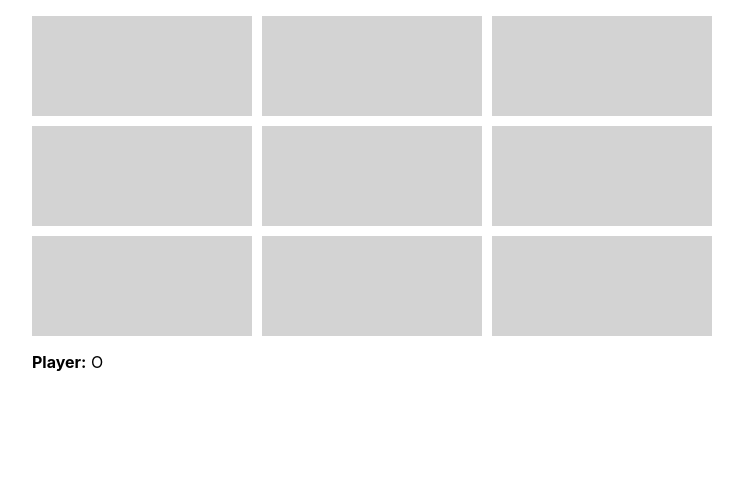
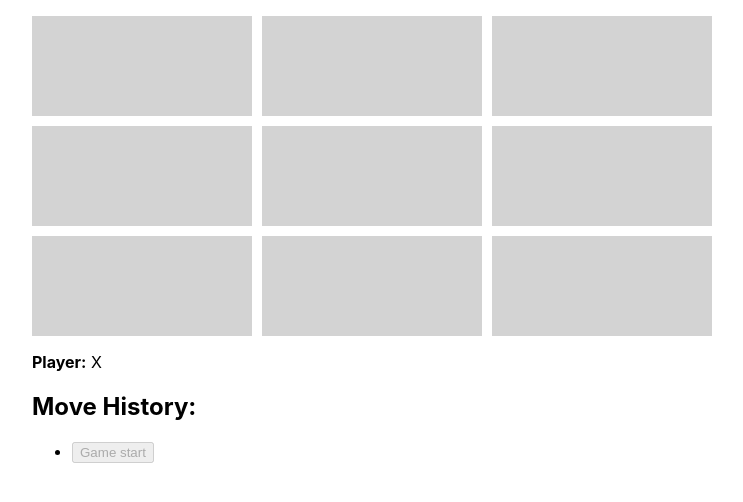
Before and after one commit to hieupdt/react-tic-toc, a React (Create React App) app: page / in a window 1280 px wide. Shown: the top 502 px of the page, without its empty margins (268-1011 px from the left). Built offline with nearby package versions, Linux system fonts and the light colour scheme.

Commit message:
finished Basic State

```diff
--- a/src/App.js
+++ b/src/App.js
@@ -44,16 +44,59 @@ function Player({ player }) {
     );
 }
 
+function MoveHistory(props) {
+    const { history, setCellsAndHistory ,setCount} = props;
+    const lastIndexHistory = history.length - 1;
+
+    const handleClick = (index) => {
+        if (lastIndexHistory == index) {
+            return;
+        }
+        const prevHistory = history.slice(0, index + 1);
+        console.log(prevHistory);
+
+        let lastHistory = getLastItem(prevHistory);
+        setCellsAndHistory(lastHistory, prevHistory);
+        setCount(history.length);
+    }
+    return (
+        <div className="move-history">
+            <h2>Move History:</h2>
+            <ul>
+                {history.map((step, index) => {
+                    const desc = index ? `index #${index} (${index % 2 === 0 ? 'player X' : 'player O'})` : 'Game start';
+                    return (
+                        <li key={`history-tab-${index}`} onClick={() => handleClick(index)} >
+                           <button disabled={lastIndexHistory == index ? 'disabled' : ''}>{desc}</button>
+                        </li>
+                    );
+                })}
+            </ul>
+        </div>
+    );
+}
+
 function Cell(props) {
-    const { cell, index, count, setCount, history, setHistory,setCurrentPlayer } = props;
-    const [type, setType] = useState('');
+    const { value, handleClick } = props;
+    return (
+        <div className={`board__cell ${value ? `board__cell--${value}` : ''}`} onClick={handleClick}>
+            {value}
+        </div>
+    );
+}
 
-    const handleClick = () => {
 
+function App() {
+    let initializeValues = new Array(9).fill(null);
+    const [cells, setCells] = useState(initializeValues);
+    const [currentPlayer, setCurrentPlayer] = useState('');
+    const [count, setCount] = useState(0);
+    const [history, setHistory] = useState([initializeValues]);
+    const [type, setType] = useState(null);
+
+    const handleCellClick = (index) => {
         let lastHistory = getLastItem(history);
-
         if (lastHistory[index]) return;
-
         setCount(count + 1);
         let _type = (count % 2) ? 'O' : 'X';
         setCurrentPlayer(_type);
@@ -61,43 +104,28 @@ function Cell(props) {
         lastHistory[index] = _type;
         const newHistory = [...lastHistory];
         const updatedHistory = [...history, newHistory];
-        setHistory(updatedHistory);
+        setCellsAndHistory(newHistory, updatedHistory);
     }
 
-    return (
-        <div className={`board__cell ${type ? `board__cell--${type}` : ''}`} onClick={handleClick}>
-            {type}
-        </div>
-    );
-}
-
-
-function App() {
-    let initializeValues = new Array(9).fill(null);
-    const [cells, setCell] = useState(initializeValues);
-    const [currentPlayer, setCurrentPlayer] = useState('');
-    const [count, setCount] = useState(1);
-    const [history, setHistory] = useState([initializeValues]);
+    const setCellsAndHistory = (currentHistoryCell, history) => {
+        setCells(currentHistoryCell);
+        setHistory(history);
+    }
 
     return (
         <div className="App">
             <div className='container'>
                 <div className='board'>
                     {cells.map(
-                        (cell, index) => <Cell
+                        (_, index) => <Cell
                             key={`cell-${index}`}
-                            cell={cell}
-                            index={index}
-                            count={count}
-                            setCount={setCount}
-                            history={history}
-                            setHistory={setHistory}
-                            setCurrentPlayer={setCurrentPlayer}
-
+                            value={cells[index]}
+                            handleClick={() => handleCellClick(index)}
                         />)}
                 </div>
                 <Player player={(count % 2 && count > 0) ? 'O' : 'X'} />
-                <Winner history={history} player={currentPlayer}/>
+                <Winner history={history} player={currentPlayer} />
+                <MoveHistory history={history} setCellsAndHistory={setCellsAndHistory}  setCount={setCount}/>
             </div>
         </div>
     );
--- a/src/services/common.js
+++ b/src/services/common.js
@@ -1,6 +1,6 @@
 export function getLastItem(array) {
     if (Array.isArray(array) && array.length > 0) {
-        return array[array.length - 1];
+        return [...array[array.length - 1]];
     } else {
         return null;
     }
```
